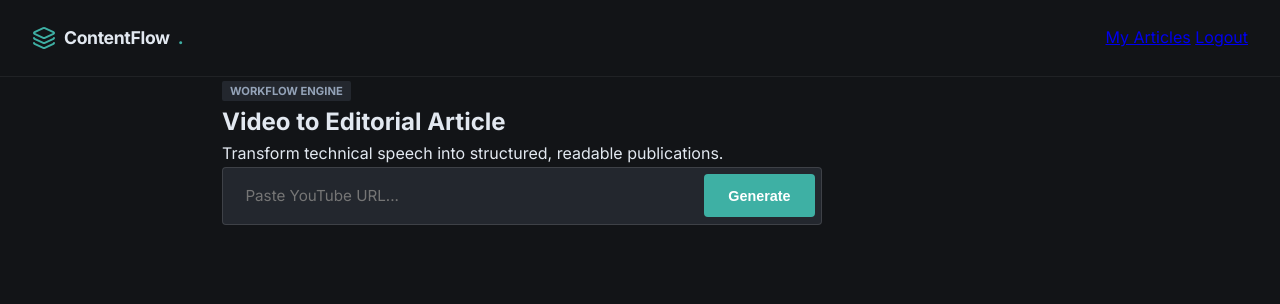
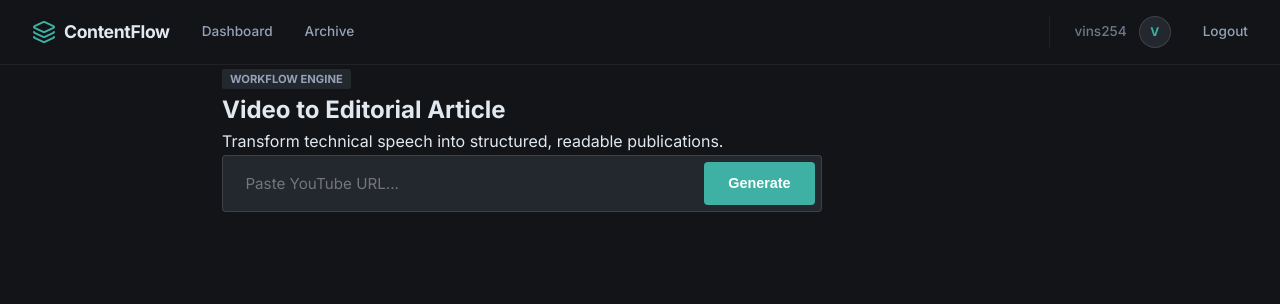
Before and after one commit to vins254/AI-Blog-Article-Generator, a Django app: page / in a window 1280 px wide. Shown: the top 304 px of the page. Run offline with Django 5.2, Linux system fonts and the light colour scheme; a user stored in the database is signed in.

Commit message:
design: implement 8px spacing system and professional header layout

```diff
--- a/client/static/css/styles.css
+++ b/client/static/css/styles.css
@@ -26,8 +26,16 @@
   --accent: #3eb0a4;         /* Teal - trustworthy and calm */
   --accent-soft: rgba(62, 176, 164, 0.1);
 
-  /* Layout Spacing */
-  --space-unit: 1rem;
+  /* ── 8PX SPACING SYSTEM ── */
+  --s-1: 0.25rem;  /* 4px */
+  --s-2: 0.5rem;   /* 8px */
+  --s-3: 0.75rem;  /* 12px */
+  --s-4: 1rem;     /* 16px */
+  --s-5: 1.5rem;   /* 24px */
+  --s-6: 2rem;     /* 32px */
+  --s-8: 3rem;     /* 48px */
+  --s-10: 4rem;    /* 64px */
+
   --radius-product: 4px;     /* Professional sharp edges */
   --radius-card: 6px;
 }
@@ -52,14 +60,55 @@ body {
 
 section { margin-bottom: 5rem; } /* Varied spacing */
 
-/* ── NAVIGATION (Minimalist) ── */
+/* ── NAVIGATION (Professional Header) ── */
 .navbar {
   display: flex;
   align-items: center;
   justify-content: space-between;
-  padding: 1.5rem 2rem;
+  padding: var(--s-4) var(--s-6);
   background: var(--bg-base);
   border-bottom: 1px solid var(--border-subtle);
+  position: sticky;
+  top: 0;
+  z-index: 100;
+}
+
+.nav-group {
+  display: flex;
+  align-items: center;
+  gap: var(--s-6);
+}
+
+.nav-link {
+  color: var(--text-secondary);
+  text-decoration: none;
+  font-size: 0.85rem;
+  font-weight: 500;
+  transition: color 0.2s ease;
+}
+
+.nav-link:hover { color: var(--text-primary); }
+
+.user-menu {
+  display: flex;
+  align-items: center;
+  gap: var(--s-3);
+  padding-left: var(--s-5);
+  border-left: 1px solid var(--border-subtle);
+}
+
+.user-badge {
+  width: 32px;
+  height: 32px;
+  background: var(--bg-surface-soft);
+  border-radius: 50%;
+  display: flex;
+  align-items: center;
+  justify-content: center;
+  font-size: 0.75rem;
+  font-weight: 700;
+  color: var(--accent);
+  border: 1px solid var(--border-muted);
 }
 
 .brand {
--- a/client/templates/index.html
+++ b/client/templates/index.html
@@ -53,15 +53,22 @@
     <script src="https://unpkg.com/lucide@latest"></script>
 </head>
 <body>
-    <!-- ── NAVIGATION ── -->
+    <!-- ── NAVIGATION (Professional Header) ── -->
     <nav class="navbar">
-        <div class="brand">
-            <i data-lucide="layers" class="accent-text"></i>
-            ContentFlow<span class="brand-dot">.</span>
+        <div class="nav-group">
+            <div class="brand">
+                <i data-lucide="layers" class="accent-text"></i>
+                <span>ContentFlow</span>
+            </div>
+            <a href="/" class="nav-link">Dashboard</a>
+            <a href="/blog-list" class="nav-link">Archive</a>
         </div>
-        <div class="navbar-links">
-            <a href="/blog-list" class="btn-nav">My Articles</a>
-            <a href="/logout" class="btn-nav">Logout</a>
+        <div class="nav-group">
+            <div class="user-menu">
+                <span class="nav-link" style="opacity: 0.7;">{{ user.username }}</span>
+                <div class="user-badge">{{ user.username|slice:":1"|upper }}</div>
+            </div>
+            <a href="/logout" class="nav-link">Logout</a>
         </div>
     </nav>
 
```
Also changed, not shown: other parts of client/static/css/styles.css (+14 -13 lines), client/templates/all-blogs.html (+13 -6 lines), client/templates/blog-details.html (+13 -6 lines).
